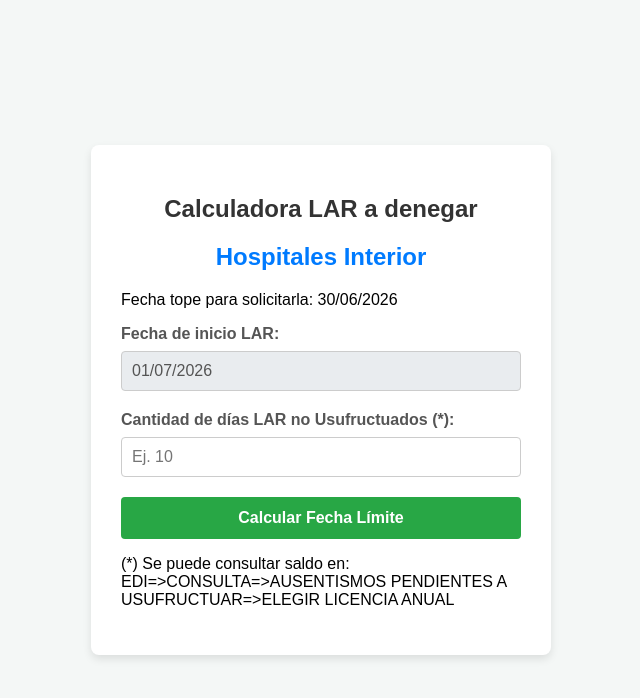
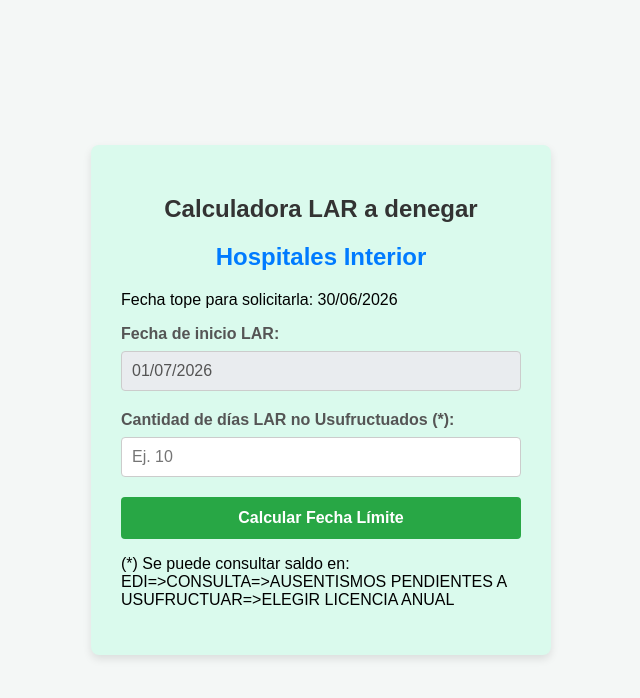
Before and after one commit to ArielNieto1975/calculo-LAR-interior, a website: page index.html in a window 1280 px wide. Shown: the whole page, without its empty margins (319-959 px from the left). Drawn offline with Linux system fonts and the light colour scheme.

Commit message:
cambio color fondo

```diff
--- a/index.html
+++ b/index.html
@@ -15,7 +15,7 @@
         margin: 0;
       }
       .container {
-        background-color: #fff;
+        background-color: #dafaed;
         padding: 30px;
         border-radius: 8px;
         box-shadow: 0 4px 8px rgba(0, 0, 0, 0.1);
```
Also changed, not shown: 1 other file.
